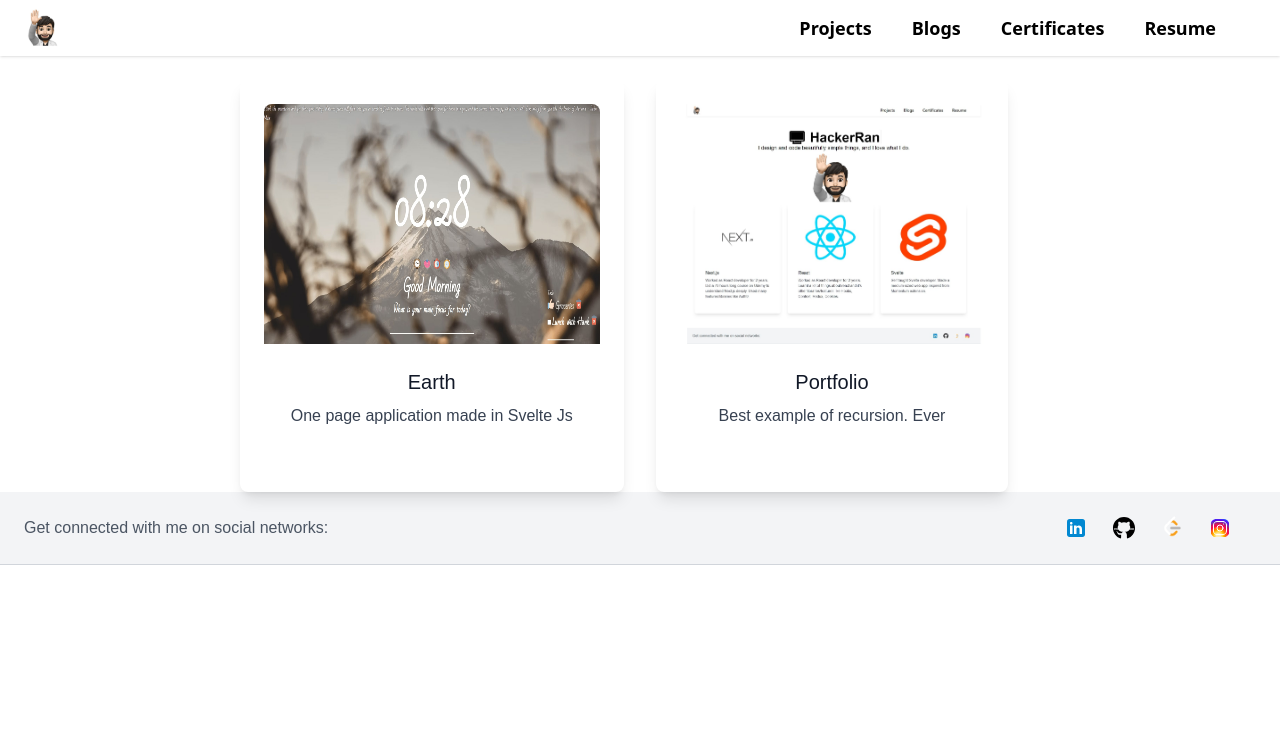
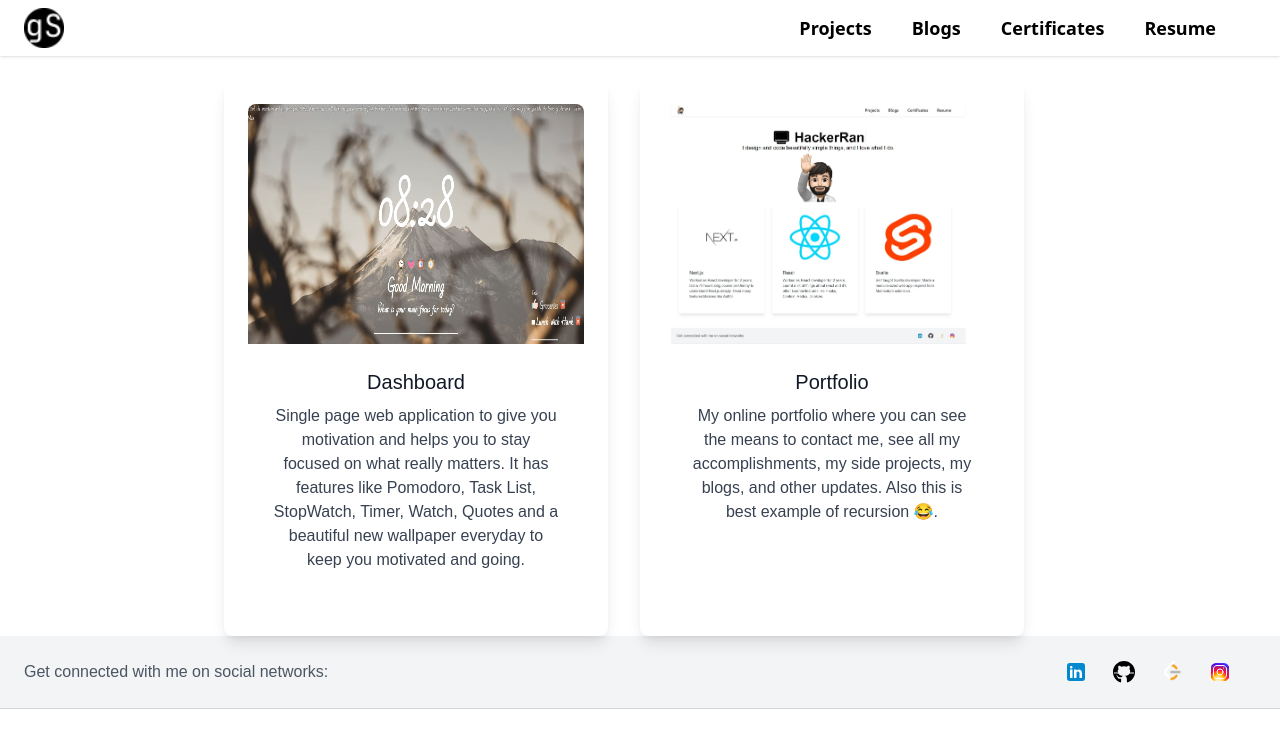
Before and after one commit to gau2107/portfolio, a Next.js app: page /projects in a window 1280 px wide. Shown: the top 748 px of the page. Built offline with nearby package versions, Linux system fonts and the light colour scheme.

Commit message:
projects changes

```diff
--- a/components/header.js
+++ b/components/header.js
@@ -15,7 +15,7 @@ function Header() {
               <img
                 alt="profile.png"
                 className="h-10 w-10 self-center"
-                src="/assets/profile.png"
+                src="/assets/favicon-32x32.png"
               />
             </a>
           </Link>
--- a/components/projects.js
+++ b/components/projects.js
@@ -4,8 +4,8 @@ function Projects() {
     <div className="flex justify-center">
       {data.map((d, ind) => {
         return (
-          <a key={ind} href={d.link} target="_blank" rel="noreferrer">
-            <div className="rounded-lg shadow-lg bg-white max-w-sm p-6 mr-8">
+          <div key={ind} className="rounded-lg shadow-lg bg-white max-w-sm p-6 mr-8">
+              <a key={ind} href={d.link} target="_blank" rel="noreferrer">
               <img
                 className="rounded-t-lg h-60 m-0 object-center"
                 src={d.img}
@@ -17,8 +17,8 @@ function Projects() {
                 </h5>
                 <p className="text-gray-700 text-base mb-4">{d.description}</p>
               </div>
+          </a>
             </div>
-          </a>
         );
       })}
     </div>
--- a/public/assets/projectsData.json
+++ b/public/assets/projectsData.json
@@ -1,15 +1,15 @@
 [
   {
-      "title": "Earth",
+      "title": "Dashboard",
       "img": "assets/projects/earth.jpg",
-      "description": "One page application made in Svelte Js",
+      "description": "Single page web application to give you motivation and helps you to stay focused on what really matters. It has features like Pomodoro, Task List, StopWatch, Timer, Watch, Quotes and a beautiful new wallpaper everyday to keep you motivated and going.",
       "link":"https://svelte-momentum.herokuapp.com/",
       "alt": "Earth Screenshot"
   },
   {
       "title": "Portfolio",
       "img": "assets/projects/gsolanki.jpg",
-      "description": "Best example of recursion. Ever",
+      "description": "My online portfolio where you can see the means to contact me, see all my accomplishments, my side projects, my blogs, and other updates. Also this is best example of recursion 😂.",
       "link": "https://gsolanki.herokuapp.com/projects",
       "alt": "My Portfolio Screenshot"
   }
```
Also changed, not shown: public/assets/favicon-32x32.png (added).
